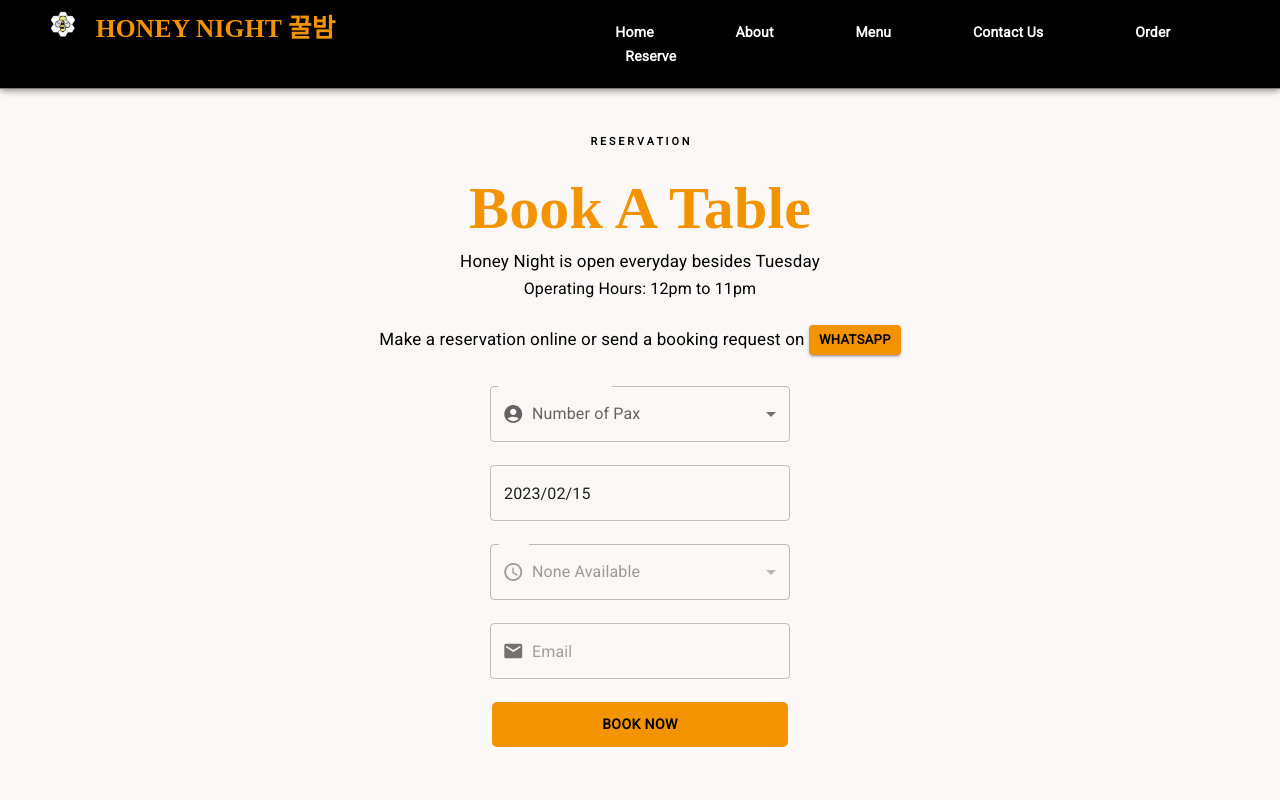
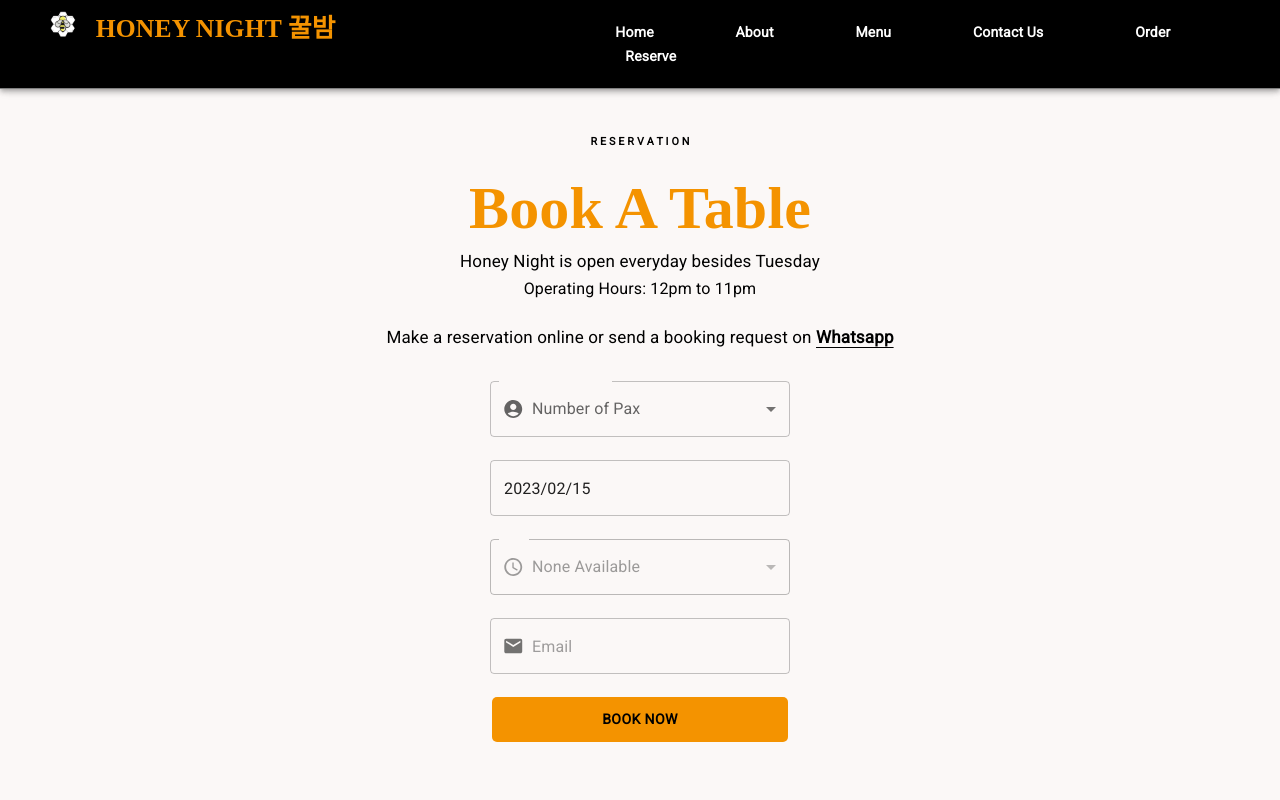
Before and after one commit to imxavieer/FYP, a React (Create React App) app in the folder customer-frontend/: page /reserve in a window 1280 px wide. Shown: the top 800 px of the page. Built offline with nearby package versions, Linux system fonts and the light colour scheme; a web font is replaced by a local one.

Commit message:
change whatsapp button

```diff
--- a/customer-frontend/src/pages/reservationpage/reserve.css
+++ b/customer-frontend/src/pages/reservationpage/reserve.css
@@ -415,11 +415,7 @@
     margin-bottom: -25px
 }
 
-#whatsapp {
-    background-color: #F49300;
 
-
-}
 
 #first_block {
     background-color: #fbf8f7;
--- a/customer-frontend/src/pages/reservationpage/reserve.js
+++ b/customer-frontend/src/pages/reservationpage/reserve.js
@@ -230,6 +230,7 @@ function Reserve() {
                     return_list.push({ value: timing, label: newTiming });
                 });
                 fetchTiming(return_list);
+                console.log(return_list);
             })
             .catch((error) => {
                 console.error("Error", error);
@@ -376,19 +377,7 @@ function Reserve() {
                                 <p className="roboto" id="changeTwo">
                                     Make a reservation online or send a booking
                                     request on{" "}
-                                    <Button
-                                        id="whatsapp"
-                                        style={{
-                                            padding: "",
-                                            fontWeight: "bold",
-                                            color: "black",
-                                        }}
-                                        variant="contained"
-                                        size="small"
-                                        onClick={handleOpenDialog}
-                                    >
-                                        WHATSAPP
-                                    </Button>
+                                    <u onClick={handleOpenDialog} style = {{cursor: "pointer" , fontWeight: "bold" , textUnderlineOffset : "4px"}}>Whatsapp</u>
                                 </p>
                                 <Dialog
                                     open={open}
```
